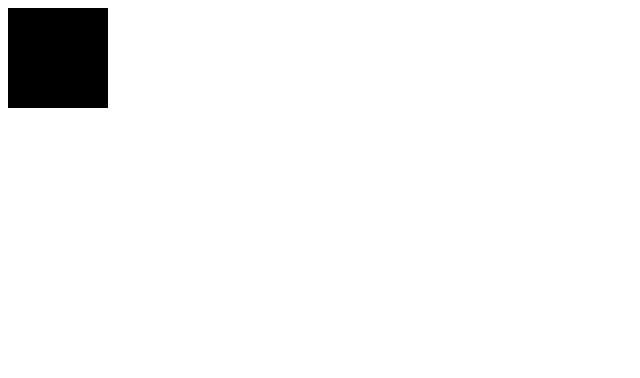
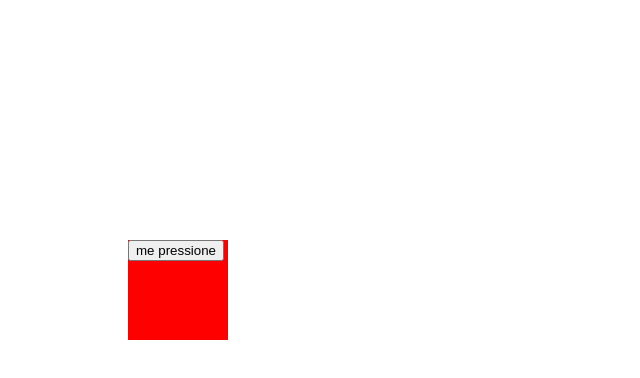
Before and after one commit to Gabriel-Oliver/gostarter, a plain HTML site: page Desafio-1-DOM/index.html in a window 1280 px wide. Shown: the whole page, without its empty margins (0-640 px from the left). Drawn offline with Linux system fonts and the light colour scheme.

Commit message:
altera arquivo que estava em pasta errada e coloca o segundo desafio 2 do DOM

```diff
--- a/Desafio-1-DOM/index.html
+++ b/Desafio-1-DOM/index.html
@@ -5,29 +5,38 @@
     <meta name="viewport" content="width=device-width, initial-scale=1.0" />
     <title>Document</title>
   </head>
+
   <body>
-    <div
-      onmouseover="caixa(this)"
-      style="width: 100px; height: 100px; background-color: black;"
-      class="box"
-    ></div>
+    <div onclick="criarQuadrado()" class="box">
+      <button>
+        me pressione
+      </button>
+    </div>
+
     <script>
-      function getRandomColor() {
-        let letters = "0123456789ABCDEF";
-        let color = "#";
-        for (let i = 0; i < 6; i++) {
-          color += letters[Math.floor(Math.random() * 16)];
-        }
-        return color;
+      function boxPosition() {
+        let porcentagem = "%";
+        let posicao = [Math.floor(Math.random() * 100)];
+
+        let posicaototal = posicao + porcentagem;
+
+        return posicaototal;
+      }
+      function criarQuadrado() {
+        let boxElement = document.querySelector(".box");
+        let x = boxPosition();
+        let y = boxPosition();
+        boxElement.style.position = "absolute";
+        boxElement.style.top = x;
+        boxElement.style.left = y;
+        boxElement.style.width = "100px";
+        boxElement.style.height = "100px";
+        boxElement.style.backgroundColor = "#f00";
+        console.log(boxElement);
+        console.log(x);
       }
 
-      let newColor = getRandomColor();
-
-      function caixa(elemento) {
-        console.log(elemento);
-        let newColor = getRandomColor();
-        elemento.style.backgroundColor = newColor;
-      }
+      criarQuadrado();
     </script>
   </body>
 </html>
```
Also changed, not shown: Desafio-2-DOM/index.html (added, +33 -0 lines).
